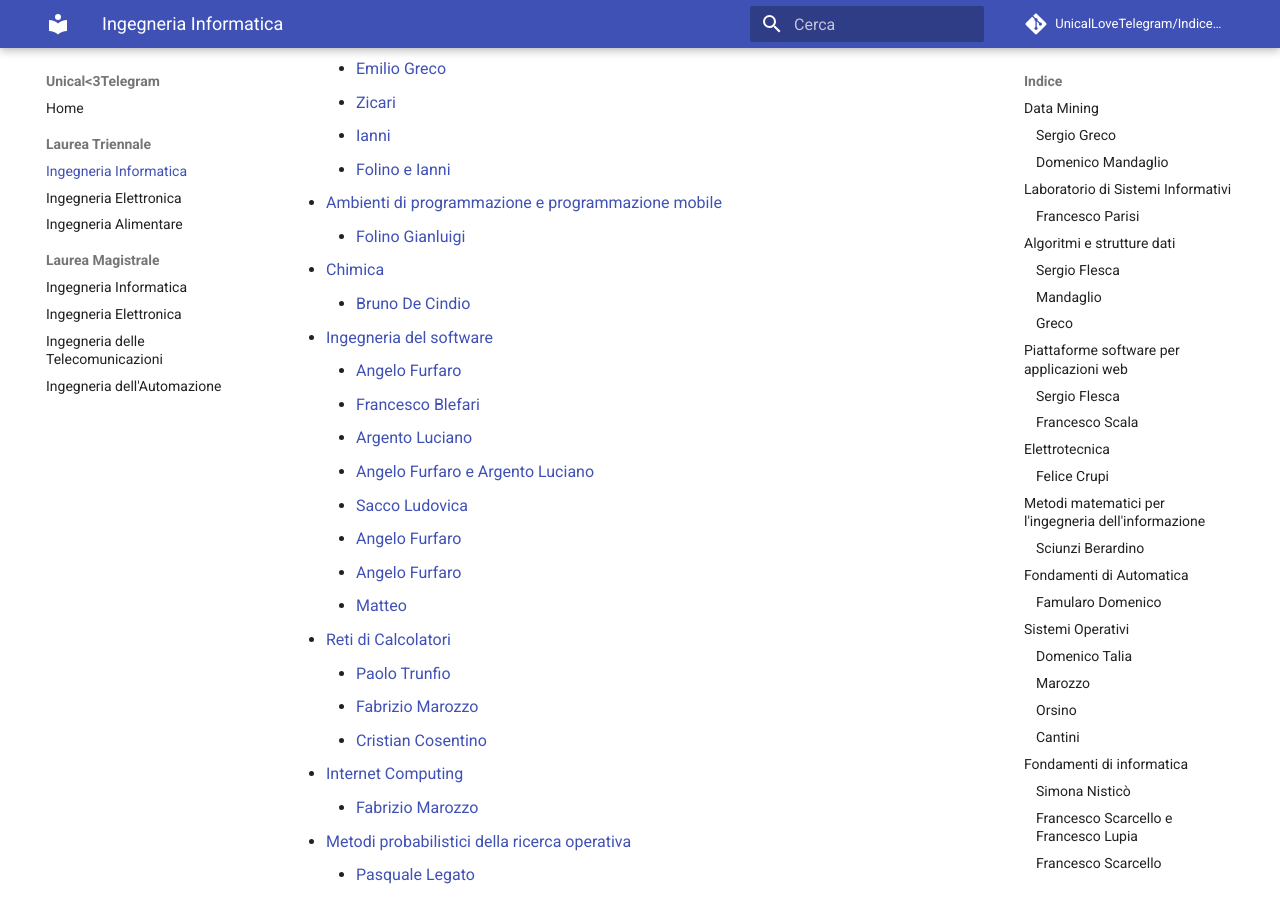
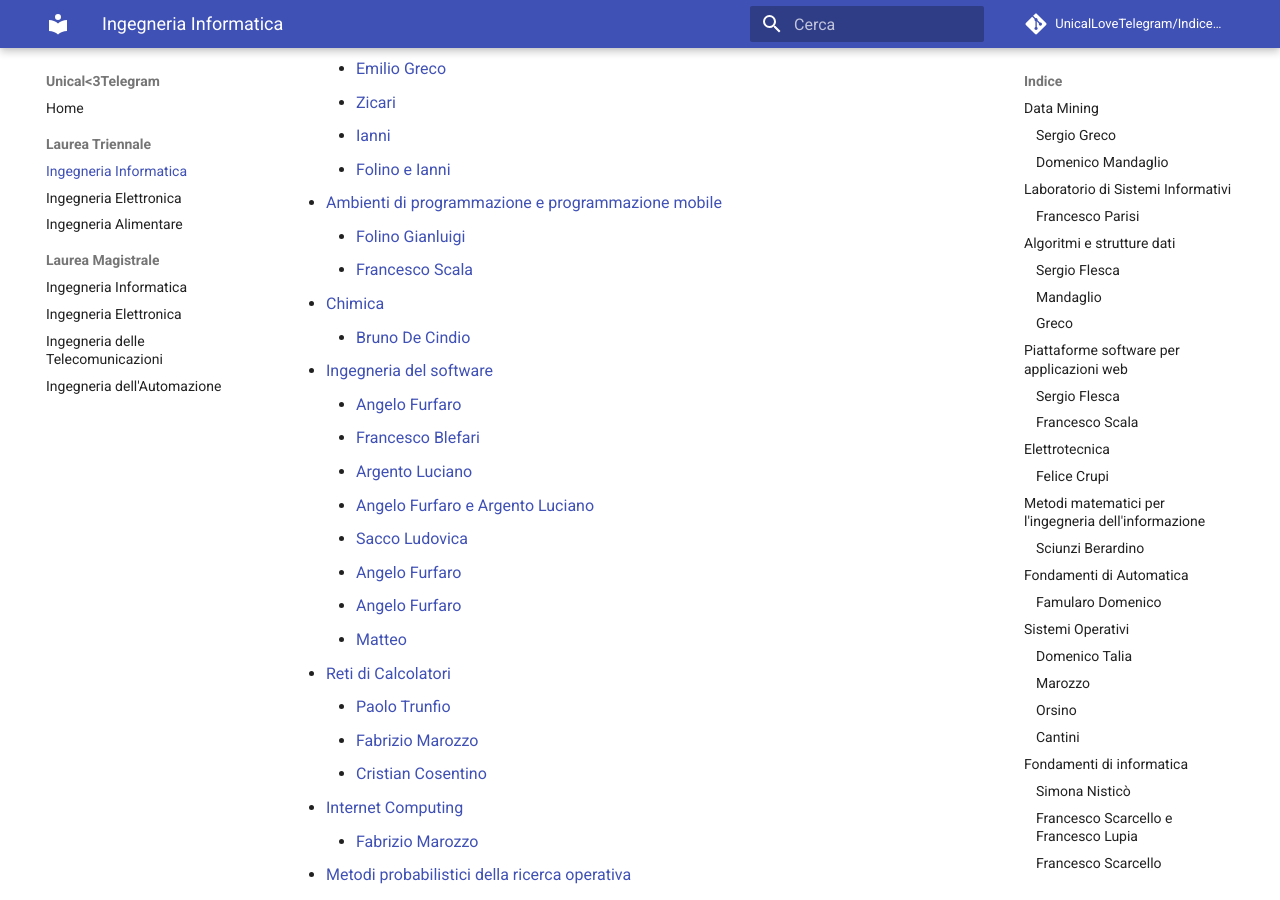
Before and after one commit to UnicalLoveTelegram/IndiceArgomentiOrale, an MkDocs documentation site: the page built from docs/laurea-triennale/ingegneria-informatica.md, in a window 1280 px wide and 900 px high, scrolled down 1669 px. Built offline with MkDocs 1.6.1 and Material for MkDocs 9.7.7, drawn with Linux system fonts in a browser that asks for light colours; comment, search, counter and statistics services are not loaded.

Commit message:
ho rimesso francesco scala nei tag mancanti di programmazione mobile

```diff
--- a/docs/laurea-triennale/ingegneria-informatica.md
+++ b/docs/laurea-triennale/ingegneria-informatica.md
@@ -50,6 +50,7 @@ Leggi il nostro [README](https://github.com/UnicalLoveTelegram/IndiceArgomentiOr
     - [Folino e Ianni](#folino-e-ianni)
   - [Ambienti di programmazione e programmazione mobile](#ambienti-di-programmazione-e-programmazione-mobile)
     - [Folino Gianluigi](#folino-gianluigi-1)
+    - [Francesco Scala](#francesco-scala-1)
   - [Chimica](#chimica)
     - [Bruno De Cindio](#bruno-de-cindio)
   - [Ingegneria del software](#ingegneria-del-software)
```
